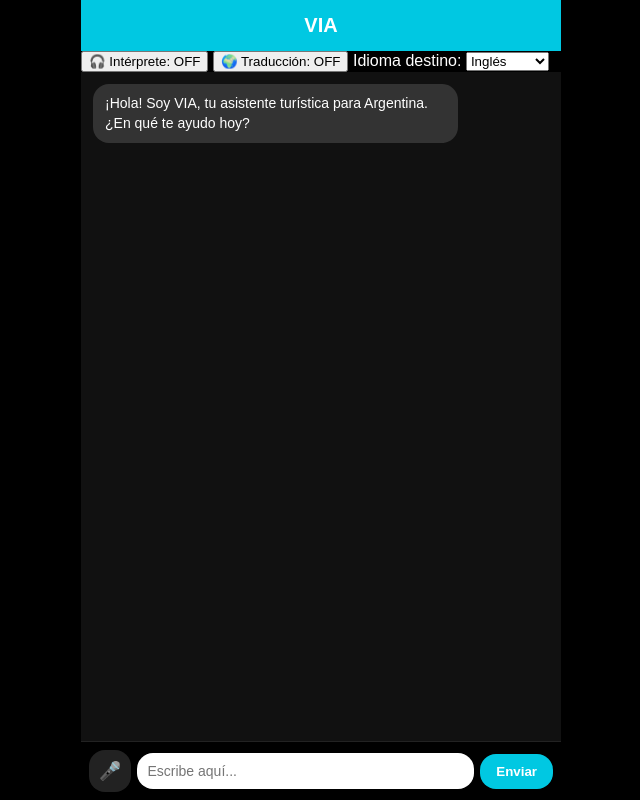
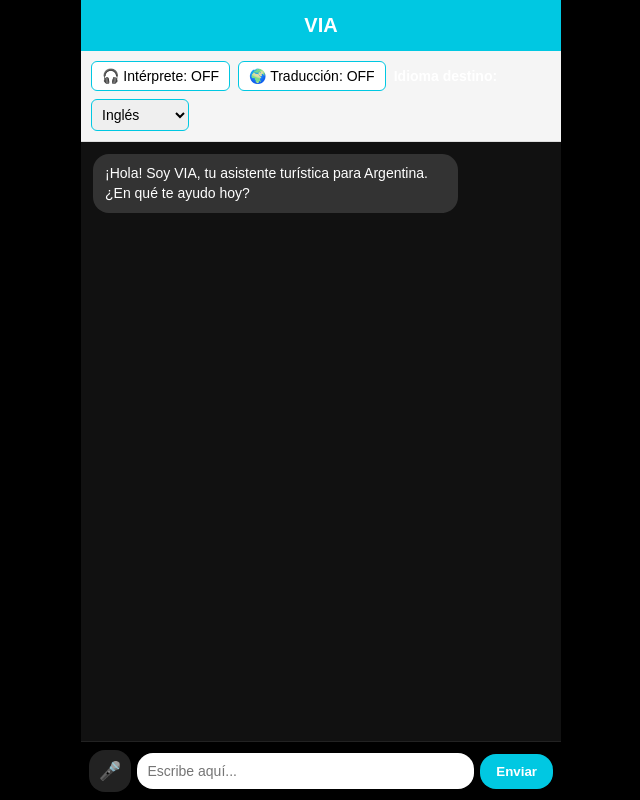
Before and after one commit to cintiacarboni/via-vecel, a website: page index.html in a window 1280 px wide. Shown: the whole page, without its empty margins (319-959 px from the left). Drawn offline with Linux system fonts and the light colour scheme.

Commit message:
Update style.css

```diff
--- a/style.css
+++ b/style.css
@@ -107,3 +107,52 @@ footer {
 input {
   padding-bottom: env(safe-area-inset-bottom);
 }
+/* --- MODO INTÉRPRETE / TRADUCCIÓN --- */
+.modes {
+  display: flex;
+  gap: 8px;
+  align-items: center;
+  padding: 10px;
+  flex-wrap: wrap;
+  background: #f5f5f5;
+  border-bottom: 1px solid #ddd;
+}
+
+.modes button {
+  padding: 6px 10px;
+  font-size: 14px;
+  border-radius: 6px;
+  border: 1px solid #00c8e2;
+  background: white;
+  cursor: pointer;
+}
+
+.modes button.on {
+  background: #00c8e2;
+  color: white;
+  font-weight: bold;
+  border: 1px solid #0098b3;
+}
+
+.modes label {
+  font-size: 14px;
+  font-weight: 600;
+}
+
+.modes select {
+  padding: 6px;
+  font-size: 14px;
+  border-radius: 6px;
+  border: 1px solid #00c8e2;
+}
+
+/* --- MICRÓFONO ESCUCHANDO --- */
+#micBtn.listening {
+  border: 2px solid red !important;
+  animation: pulse 1s infinite;
+}
+
+@keyframes pulse {
+  0% { box-shadow: 0 0 0 0 rgba(255,0,0,0.6); }
+  100% { box-shadow: 0 0 10px 6px rgba(255,0,0,0); }
+}
```
